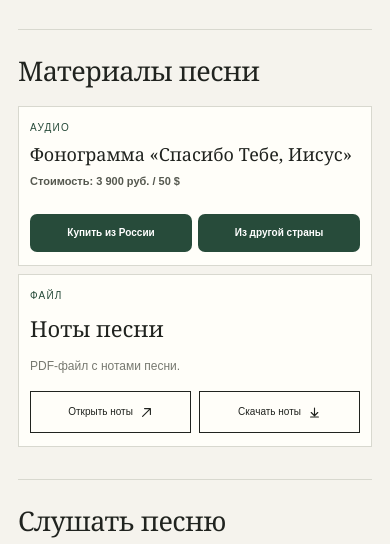
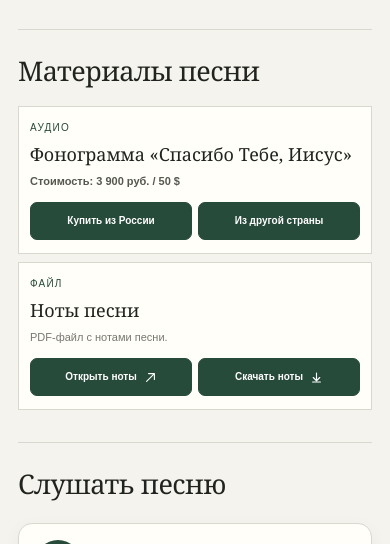
Before and after one commit to evdabakan-svg/ed-studio, a plain HTML site: page spasibo-tebe-iisus.html in a window 390 px wide. Shown: the part 1366-1910 px from the top of the page. Drawn offline with Linux system fonts and the light colour scheme.

Commit message:
Unify purchase and sheet cards across song pages

```diff
--- a/spasibo-tebe-iisus.html
+++ b/spasibo-tebe-iisus.html
@@ -50,32 +50,28 @@
 }
 .note-preview{border:1px solid var(--line);background:var(--white);padding:14px}.note-preview p{margin:4px 0;color:var(--muted);font-size:13px}.note-preview iframe{display:block;width:100%;height:min(78vh,900px);border:0;background:#fff}
  .amazon-logo{display:block;width:34px;max-width:100%;height:38px;object-fit:contain;object-position:center;flex:0 0 34px}\n
-/* Единый размер карточек материалов — как на странице «Почему в этот день столько света?» */
-.materials{display:grid;grid-template-columns:repeat(2,minmax(0,1fr));gap:12px;align-items:stretch}
-.material{box-sizing:border-box;min-width:0;min-height:148px;padding:20px}
-#track-card{min-height:148px;padding:20px}
-#track-card .material-label{font-size:10px;letter-spacing:1.2px;color:var(--green);text-transform:uppercase}
-#track-card h3{font:normal 22px var(--serif);margin:9px 0 14px;color:var(--ink)}
-#track-card #track-note{font-size:12px;color:var(--muted);margin:0 0 12px}
-#track-card .purchase-price{font:600 13px/1.4 Arial,Helvetica,sans-serif;color:#55584f;margin:0 0 14px}
-#track-card .purchase-options{display:grid!important;grid-template-columns:repeat(2,minmax(0,1fr));gap:8px;width:100%;min-width:0;margin-top:auto;align-items:stretch}
-#track-card .purchase-option{box-sizing:border-box;display:flex!important;align-items:center;justify-content:center;width:100%;min-width:0;min-height:42px;padding:8px 9px;border:0;border-radius:7px;background:var(--green);color:#fff!important;text-align:center;text-decoration:none!important;font-size:12px;font-weight:700;line-height:1.2;white-space:nowrap;transition:background .18s,transform .18s}
-#track-card .purchase-option:hover{background:#355f49;transform:translateY(-1px)}
-#track-card .purchase-label{font-size:12px;font-weight:700;white-space:nowrap}
+/* Единый шаблон блоков «Фонограмма» и «Ноты» */
+.materials{display:grid!important;grid-template-columns:repeat(2,minmax(0,1fr))!important;gap:12px!important;align-items:stretch!important;width:100%!important;max-width:none!important}
+.materials>.material{box-sizing:border-box!important;width:100%!important;max-width:none!important;min-width:0!important;min-height:148px!important;height:auto!important;padding:20px!important;border:1px solid var(--line)!important;background:var(--white)!important;flex-direction:column!important;align-items:flex-start!important}
+.materials>.material .material-label{font-size:10px!important;letter-spacing:1.2px!important;color:var(--green)!important;text-transform:uppercase!important}
+.materials>.material h3{font:normal 22px var(--serif)!important;line-height:1.2!important;color:var(--ink)!important;margin:9px 0 12px!important}
+.materials>.material p{font-size:12px!important;line-height:1.4!important;color:var(--muted)!important;margin:0 0 12px!important}
+.materials>.material p:empty{display:none!important}
+.materials>.material .purchase-price{font:600 13px/1.4 Arial,Helvetica,sans-serif!important;color:#55584f!important;margin:0 0 14px!important}
+.materials>.material .purchase-options,.materials>.material .sheet-actions:not(.hidden){display:grid!important;grid-template-columns:repeat(2,minmax(0,1fr))!important;align-items:stretch!important;gap:8px!important;width:100%!important;min-width:0!important;margin-top:auto!important}
+.materials>.material .purchase-option,.materials>.material .sheet-actions .btn,.materials>.material #track-link:not(.hidden){box-sizing:border-box!important;display:flex!important;align-items:center!important;justify-content:center!important;width:100%!important;min-width:0!important;min-height:40px!important;height:auto!important;margin:0!important;padding:8px 9px!important;border:1px solid var(--green)!important;border-radius:7px!important;background:var(--green)!important;color:#fff!important;text-decoration:none!important;text-align:center!important;font:700 11px/1.2 Arial,Helvetica,sans-serif!important;white-space:normal!important;overflow-wrap:anywhere!important}
+.materials>.material .purchase-option:hover,.materials>.material .sheet-actions .btn:hover,.materials>.material #track-link:hover{background:#355f49!important;border-color:#355f49!important;color:#fff!important}
 @media(max-width:700px){
- .materials{grid-template-columns:1fr;gap:8px}
- .material{min-height:160px;padding:13px 11px}
- #track-card{min-height:160px;padding:13px 11px}
- #track-card h3{font-size:18px;line-height:1.15;margin:8px 0 10px}
- #track-card .purchase-price{font-size:11px;margin:0 0 12px}
- #track-card .purchase-options{gap:6px}
- #track-card .purchase-option{min-height:38px;padding:7px 5px;font-size:10px;white-space:normal}
- #track-card .purchase-label{font-size:10px;white-space:normal}
+ .materials{grid-template-columns:1fr!important;gap:8px!important}
+ .materials>.material{min-height:148px!important;padding:13px 11px!important}
+ .materials>.material h3{font-size:18px!important;line-height:1.15!important;margin:8px 0 10px!important}
+ .materials>.material p{font-size:11px!important;margin:0 0 12px!important}
+ .materials>.material .purchase-price{font-size:11px!important;margin-bottom:12px!important}
+ .materials>.material .purchase-options,.materials>.material .sheet-actions:not(.hidden){gap:6px!important}
+ .materials>.material .purchase-option,.materials>.material .sheet-actions .btn,.materials>.material #track-link:not(.hidden){min-height:38px!important;padding:7px 5px!important;font-size:10px!important}
 }
 @media(max-width:360px){
- #track-card .purchase-options{gap:5px}
- #track-card .purchase-option{padding:7px 3px;font-size:9px}
- #track-card .purchase-label{font-size:9px}
+ .materials>.material .purchase-option,.materials>.material .sheet-actions .btn,.materials>.material #track-link:not(.hidden){padding:7px 3px!important;font-size:9px!important}
 }
 </style>
 </head>
```
